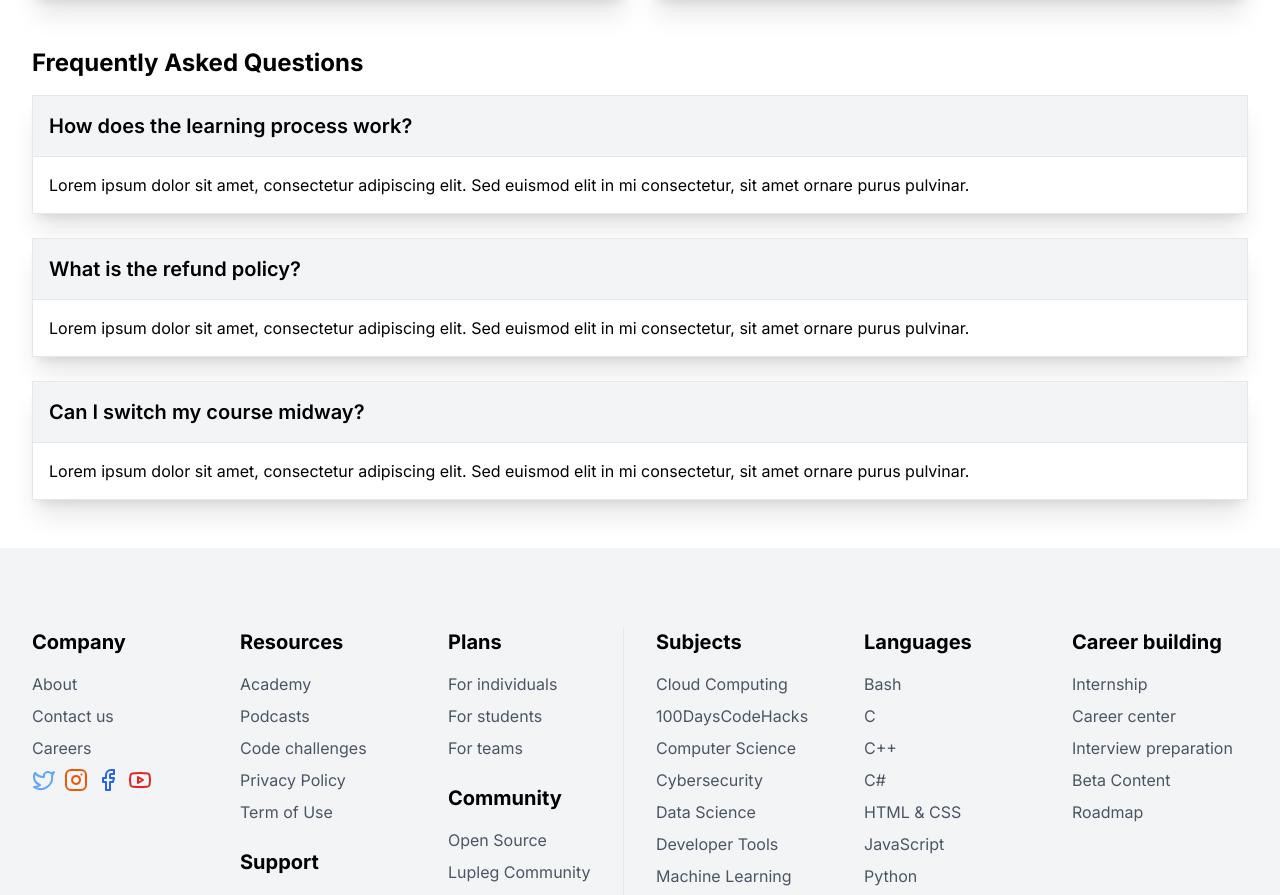
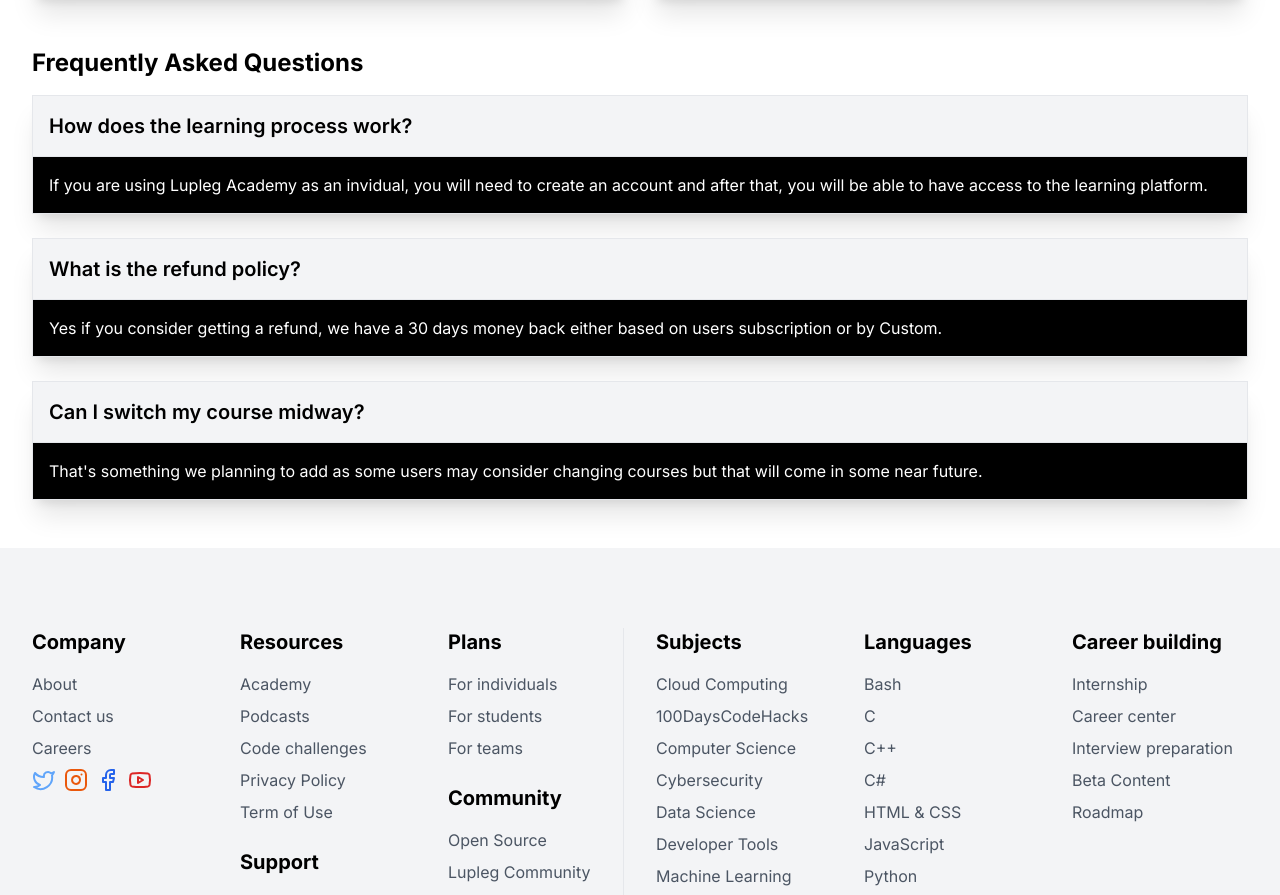
Before and after one commit to Lupleg-dev/React_Tutorials, a Next.js app: page /courses in a window 1280 px wide. Shown: the part 1159-2054 px from the top of the page. Built offline with nearby package versions, Linux system fonts and the light colour scheme.

Commit message:
added some bg

```diff
--- a/app/courses/page.js
+++ b/app/courses/page.js
@@ -122,44 +122,45 @@
         </Card>
       </div>
       <section className="mt-12">
-        <h2 className="text-2xl font-bold mb-4">Frequently Asked Questions</h2>
+        <h2 className="text-2xl text-black font-bold mb-4">Frequently Asked Questions</h2>
         <div className="space-y-6">
-          <Card className="bg-white shadow-xl rounded-lg overflow-hidden">
+          <Card className="bg-black shadow-xl rounded-lg overflow-hidden">
             <CardHeader className="bg-gray-100 p-4 border-b border-gray-200">
               <h3 className="text-xl font-semibold">
                 How does the learning process work?
               </h3>
             </CardHeader>
-            <CardContent className="p-4">
+            <CardContent className="p-4 text-white">
               <p>
-                Lorem ipsum dolor sit amet, consectetur adipiscing elit. Sed
-                euismod elit in mi consectetur, sit amet ornare purus pulvinar.
+                If you are using Lupleg Academy as an invidual, you will need to
+                create an account and after that, you will be able to have
+                access to the learning platform.
               </p>
             </CardContent>
           </Card>
-          <Card className="bg-white shadow-xl rounded-lg overflow-hidden">
+          <Card className="bg-black shadow-xl rounded-lg overflow-hidden">
             <CardHeader className="bg-gray-100 p-4 border-b border-gray-200">
               <h3 className="text-xl font-semibold">
                 What is the refund policy?
               </h3>
             </CardHeader>
-            <CardContent className="p-4">
+            <CardContent className="p-4 text-white">
               <p>
-                Lorem ipsum dolor sit amet, consectetur adipiscing elit. Sed
-                euismod elit in mi consectetur, sit amet ornare purus pulvinar.
+                Yes if you consider getting a refund, we have a 30 days money
+                back either based on users subscription or by Custom.
               </p>
             </CardContent>
           </Card>
-          <Card className="bg-white shadow-xl rounded-lg overflow-hidden">
+          <Card className="bg-black shadow-xl rounded-lg overflow-hidden">
             <CardHeader className="bg-gray-100 p-4 border-b border-gray-200">
               <h3 className="text-xl font-semibold">
                 Can I switch my course midway?
               </h3>
             </CardHeader>
-            <CardContent className="p-4">
+            <CardContent className="p-4 text-white">
               <p>
-                Lorem ipsum dolor sit amet, consectetur adipiscing elit. Sed
-                euismod elit in mi consectetur, sit amet ornare purus pulvinar.
+                That's something we planning to add as some users may consider
+                changing courses but that will come in some near future.
               </p>
             </CardContent>
           </Card>
```
